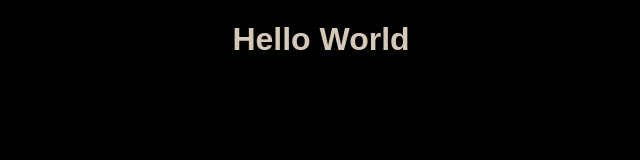
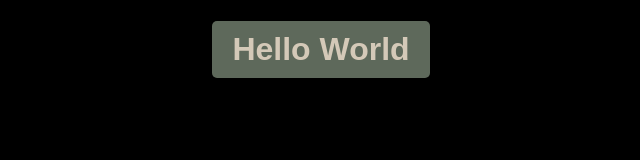
Before and after one commit to arnaybhatia/personal-website, a plain HTML site: page static/index.html in a window 1280 px wide. Shown: the whole page, without its empty margins (319-959 px from the left). Drawn offline with Linux system fonts and the light colour scheme.

Commit message:
Enhance h1 styles with padding, border-radius, and background color in style.css

```diff
--- a/static/styles/style.css
+++ b/static/styles/style.css
@@ -6,6 +6,11 @@ body {
     background:black;
 }
 h1{
+    display: inline-block;
+    padding: 10px 20px;
+    border-radius: 5px;
+    background-color: #697565;
+    background-position: d;
     color: #ECDFCC;
     opacity: .9;
 }
```
